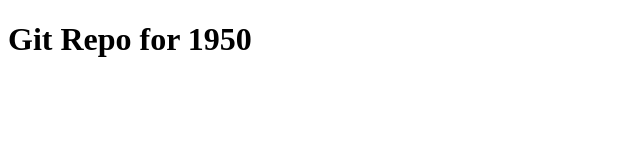
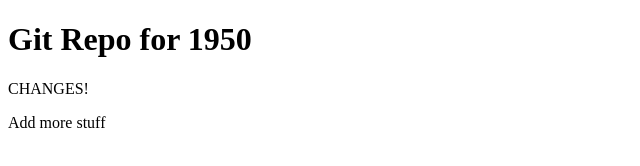
Before and after one commit to ChrisLatter/SomeName, a plain HTML site: page index.html in a window 1280 px wide. Shown: the whole page, without its empty margins (0-640 px from the left). Drawn offline with Linux system fonts and the light colour scheme.

Commit message:
Added content

```diff
--- a/index.html
+++ b/index.html
@@ -6,6 +6,8 @@
 
     <body>
         <h1> Git Repo for 1950 </h1>
+        <p> CHANGES! </p>
+        <p> Add more stuff </p>
     </body>
 
 </html>
```
